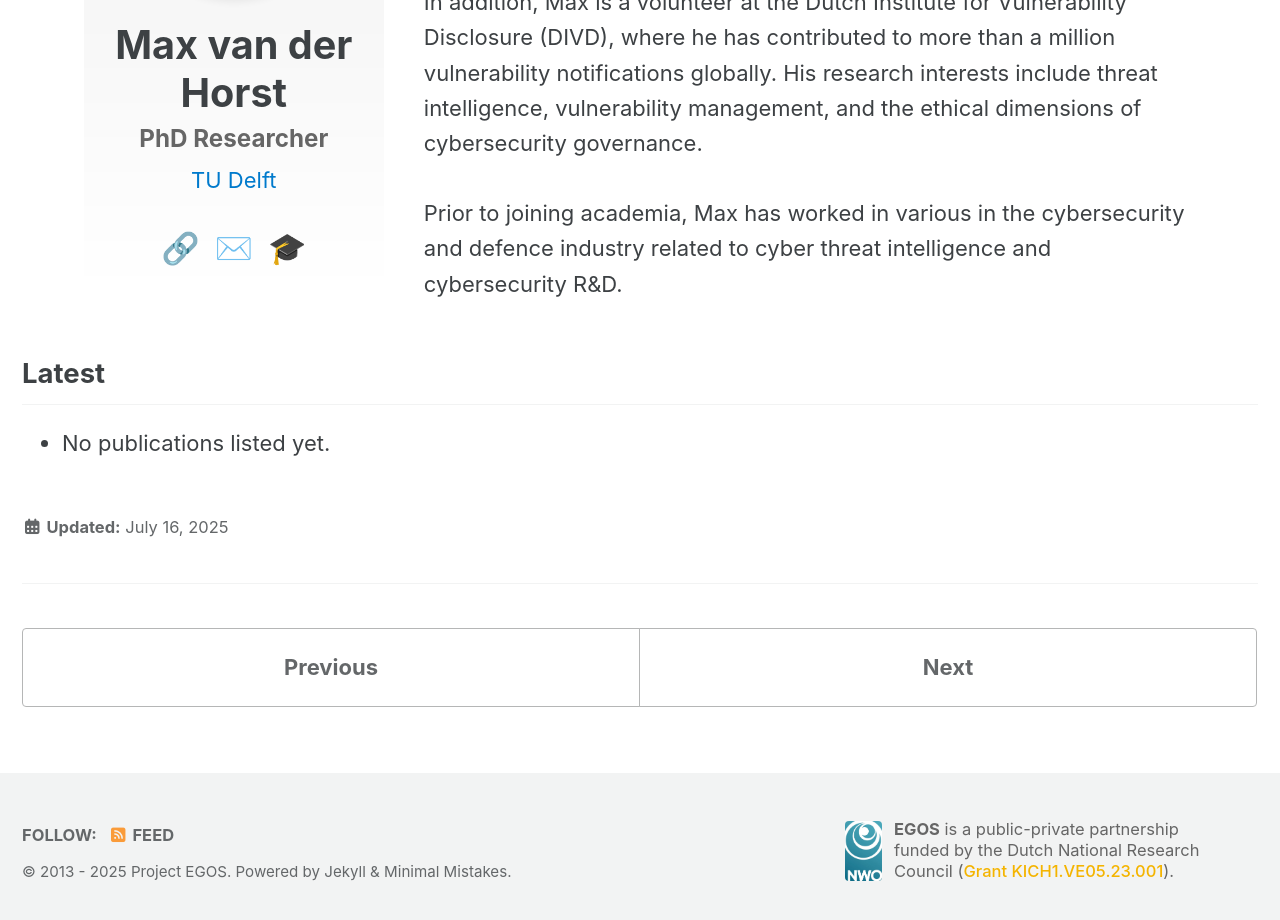
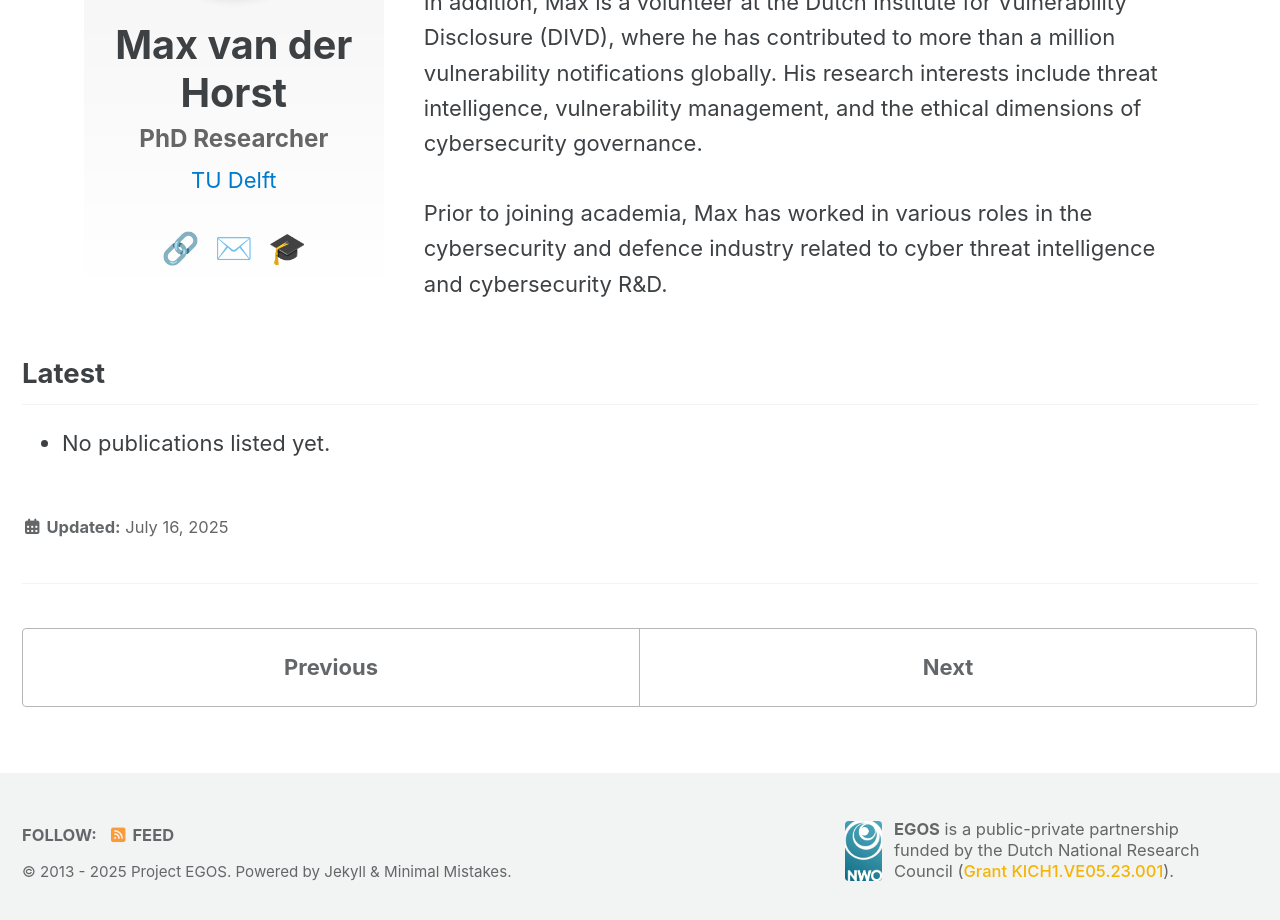
Before and after one commit to Maximand/egos-website, a Jekyll site: the page built from _team/max-van-der-horst.md, in a window 1280 px wide, cut to the strip 337-1265 px from the top of the page. Shown: the top 920 px of the strip. Built offline with Jekyll 4.4.1, drawn with Linux system fonts in a browser that asks for light colours; cached includes are drawn as plain includes.

Commit message:
fix typo

```diff
--- a/_data/team.yaml
+++ b/_data/team.yaml
@@ -87,4 +87,4 @@
   <br><br>
   In addition, Max is a volunteer at the Dutch Institute for Vulnerability Disclosure (DIVD), where he has contributed to more than a million vulnerability notifications globally. His research interests include threat intelligence, vulnerability management, and the ethical dimensions of cybersecurity governance.
   <br><br>
-  Prior to joining academia, Max has worked in various in the cybersecurity and defence industry related to cyber threat intelligence and cybersecurity R&D."
+  Prior to joining academia, Max has worked in various roles in the cybersecurity and defence industry related to cyber threat intelligence and cybersecurity R&D."
```
Also changed, not shown: 9 other files.
